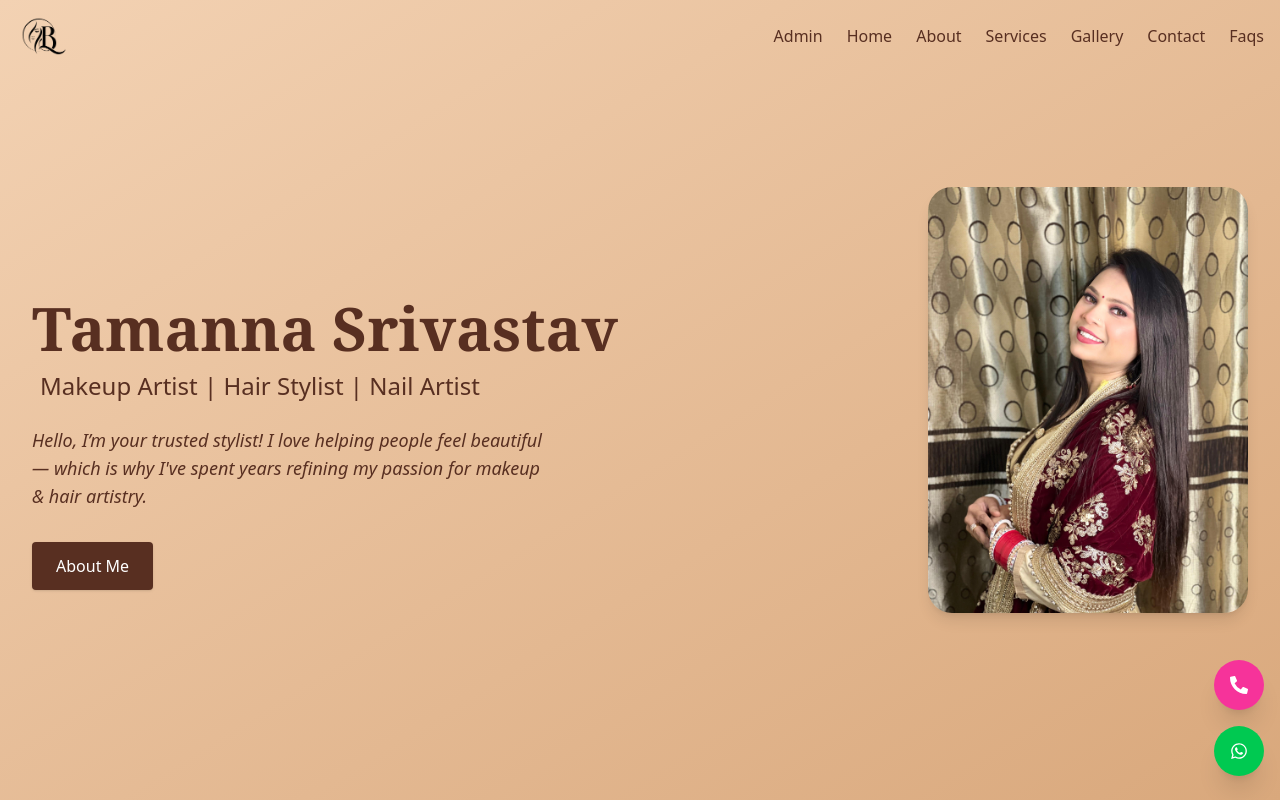
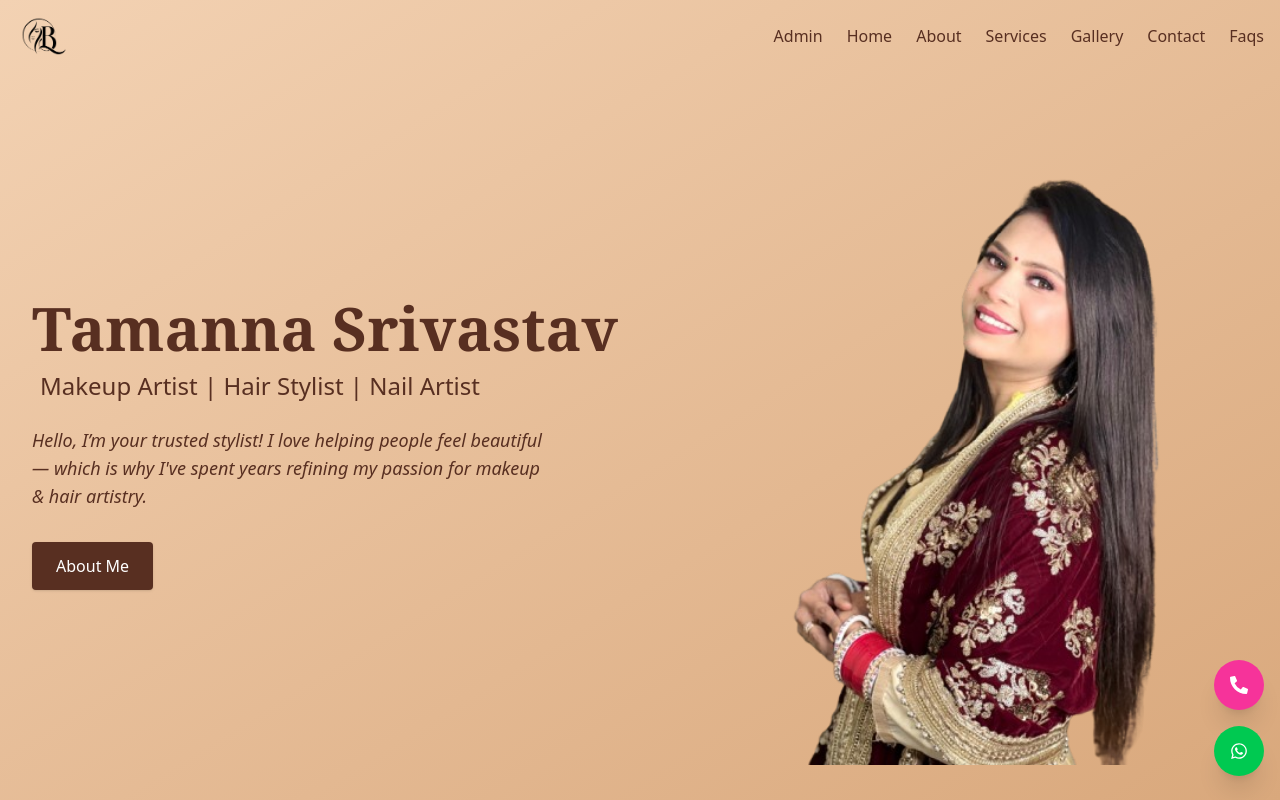
Before and after one commit to aniket-sriv-0810/beyond_blush, a React (Vite) app in the folder client/: page / in a window 1280 px wide. Shown: the top 800 px of the page. Built offline with nearby package versions, Linux system fonts and the light colour scheme.

Commit message:
new-bg added  added !

```diff
--- a/client/src/components/Home/HeroSection/HeroSection.jsx
+++ b/client/src/components/Home/HeroSection/HeroSection.jsx
@@ -1,7 +1,7 @@
 // HeroSection.jsx
 import React from 'react';
 import { Link } from 'react-router-dom';
-import showcase from '../../../assets/admin0.jpg'; // use a high-quality image here
+import showcase from '../../../assets/admin0-no-bg.png'; // use a high-quality image here
 
 const HeroSection = () => {
   return (
@@ -29,11 +29,11 @@ const HeroSection = () => {
           </div>
 
           {/* Right Image */}
-          <div className=" flex justify-start items-end">
+          <div className="py-3 flex justify-start items-end">
             <img
               src={showcase}
               alt="Makeup showcase"
-              className="w-60 md:w-80 rounded-3xl shadow-lg object-contain"
+              className="w-60 md:w-lg md:mt-12 rounded-3xl  object-contain"
             />
           </div>
         </div>
```
Also changed, not shown: client/src/assets/admin0-heroBg.png (added), client/src/assets/admin0-no-bg.png (added).
